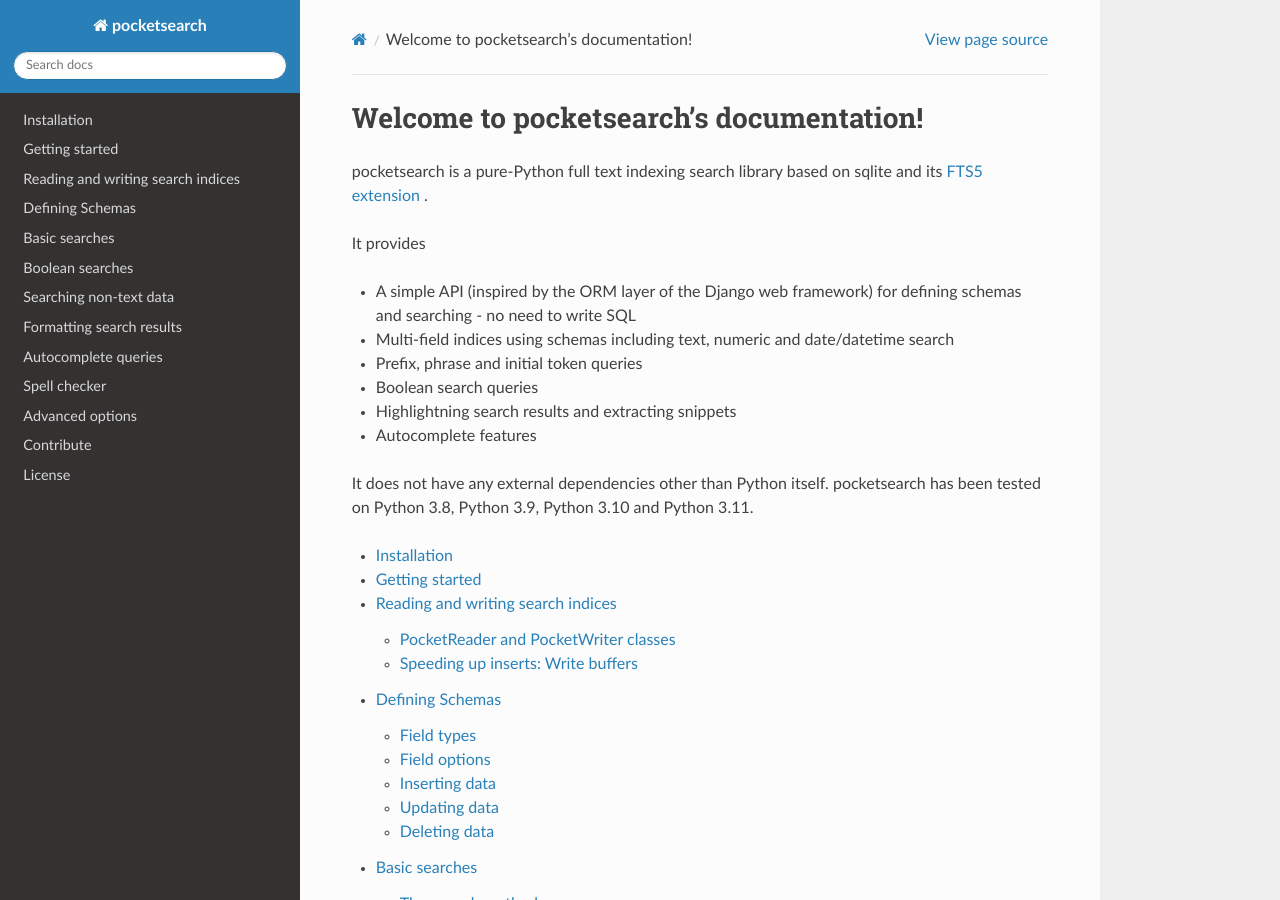
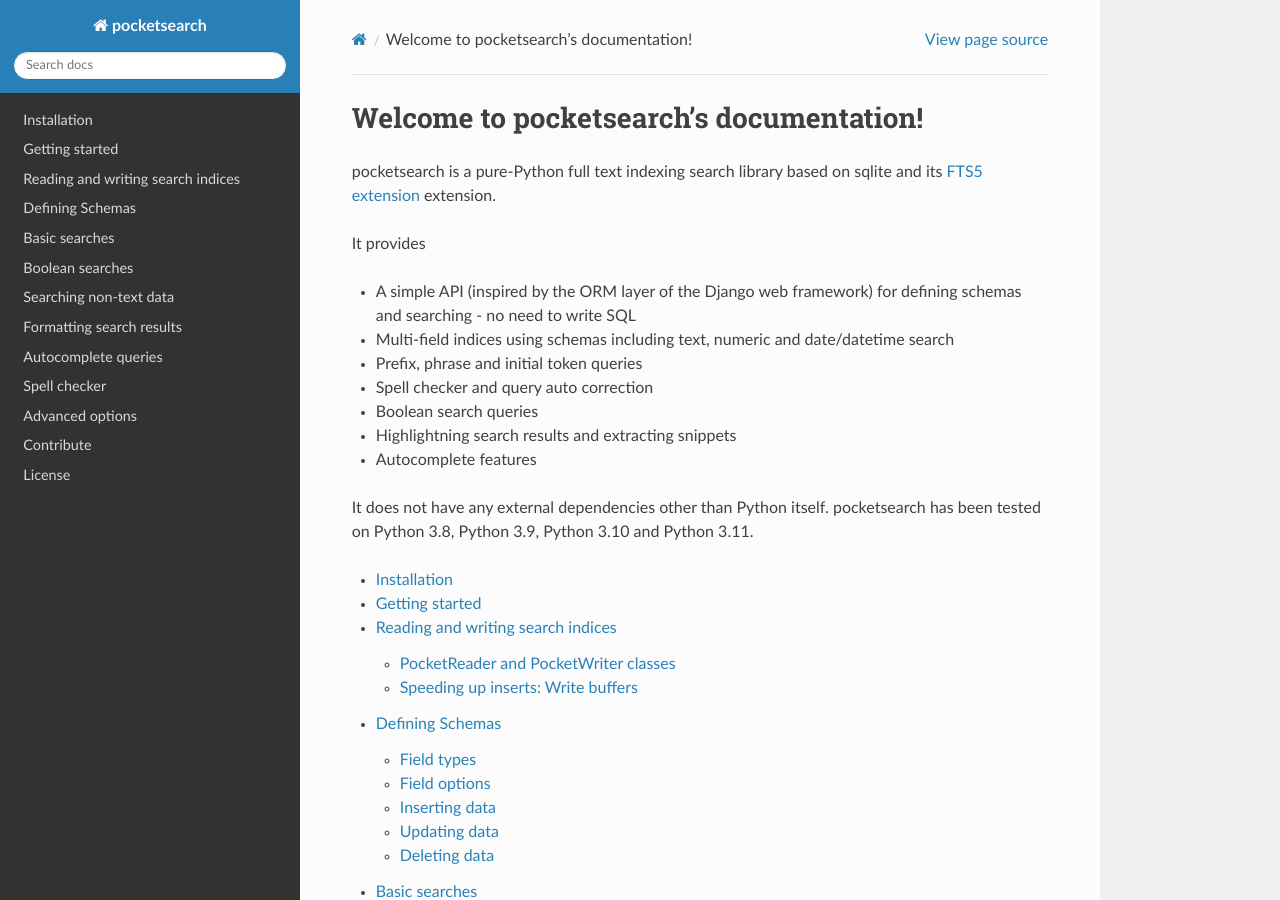
Before and after one commit to kaykay-dv/pocketsearch, a Sphinx documentation site: the page built from docs/index.rst, in a window 1280 px wide and 900 px high. Built offline with Sphinx 7.4.7 and the Read the Docs theme 2.0.0, drawn with Linux system fonts in a browser that asks for light colours.

Commit message:
Updated documentation

```diff
--- a/docs/index.rst
+++ b/docs/index.rst
@@ -6,13 +6,14 @@
 Welcome to pocketsearch's documentation!
 ========================================
 
-pocketsearch is a pure-Python full text indexing search library based on sqlite and its `FTS5 extension <https://www.sqlite.org/fts5.html>`_ .
+pocketsearch is a pure-Python full text indexing search library based on sqlite and its `FTS5 extension <https://www.sqlite.org/fts5.html>`_ extension.
 
 It provides
 
 - A simple API (inspired by the ORM layer of the Django web framework) for defining schemas and searching - no need to write SQL
 - Multi-field indices using schemas including text, numeric and date/datetime search
 - Prefix, phrase and initial token queries
+- Spell checker and query auto correction
 - Boolean search queries
 - Highlightning search results and extracting snippets
 - Autocomplete features
```
Also changed, not shown: README.md (+1 -3 lines).
